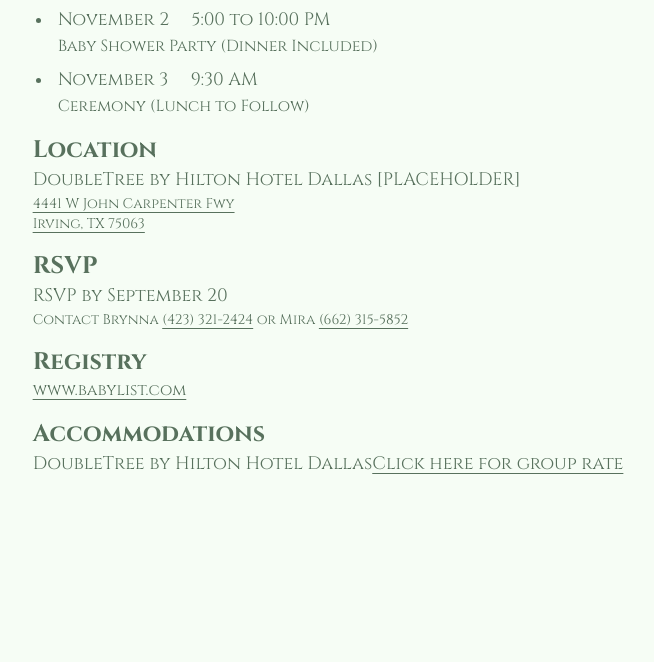
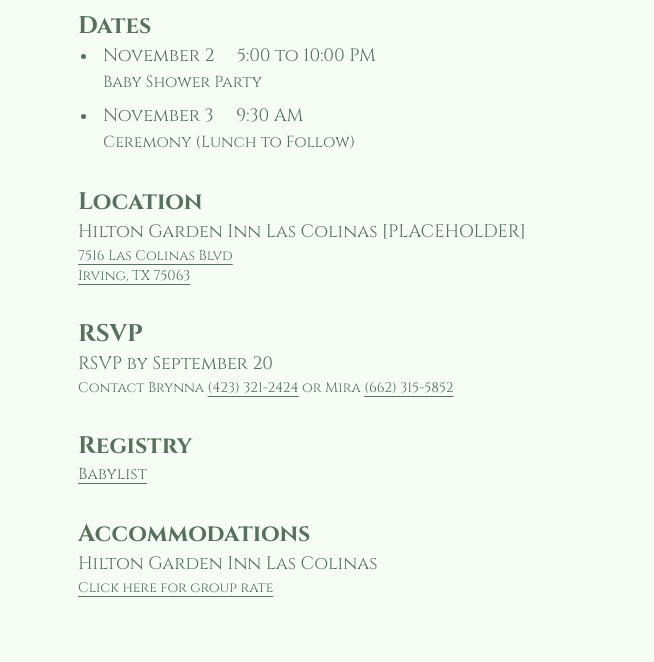
Before and after one commit to kishanpatel789/mirakash_baby_shower, a website: page main/index.html in a window 1280 px wide. Shown: the part 594-1256 px from the top of the page, without its empty margins (312-966 px from the left). Before the commit the page ends 1136 px from the top, so only its background shows below. Drawn offline with Linux system fonts and the light colour scheme.

Commit message:
Add new images

```diff
--- a/main/index.html
+++ b/main/index.html
@@ -1,11 +1,11 @@
 <!DOCTYPE html>
 <html lang="en" class="h-screen">
 <head>
-    <title>Baby Shower - Mira and Akash</title>
-    <meta charset="utf-8" />
-    <meta name="viewport" content="width=device-width, initial-scale=1.0">
+  <title>Baby Shower - Mira and Akash</title>
+  <meta charset="utf-8" />
+  <meta name="viewport" content="width=device-width, initial-scale=1.0">
 
-    <meta name="description" content="Join us for a celebration of new life in Akash and Mira's family!" />
+  <meta name="description" content="Join us for a celebration of new life in Akash and Mira's family!" />
 
   <meta property="og:title" content="Baby Shower - Mira and Akash"><meta property="og:type" content="website">
   <meta property="og:description" content="Join us for a celebration of new life in Akash and Mira's family!">
@@ -21,7 +21,7 @@
   <meta property="twitter:domain" content="mirakash-baby.com">
 
   <link rel="canonical" href="https://mirakash-baby.com" />
-  <!-- <link rel="icon" type="image/svg+xml" href="https://kpdata.dev/theme/svg/Favicon.svg" /> -->
+  <link rel="icon" type="image/png" href="/static/images/BabyShowerFaviconP_96.png" />
 
   <link href="./static/css/main.css" rel="stylesheet">
 
@@ -33,7 +33,7 @@
 <body class="text-mabpri bg-mabsec flex flex-col h-screen">
   <main class="mx-auto px-2 pb-16">
     <div class="flex flex-col items-center">
-      <img src="./static/images/BabyShowerLogo.png" alt="">
+      <img src="/static/images/BabyShowerLogoT_500.png" alt="Baby shower logo">
       <h1 class="text-center">A Baby Shower For <br> Mira and Akash</h1>
     </div>
 
@@ -42,7 +42,7 @@
       <ul>
         <li>
           <span>November 2 &nbsp; &nbsp; 5:00 to 10:00 PM</span><br>
-          <span>Baby Shower Party (Dinner Included) </span>
+          <span>Baby Shower Party</span>
         </li>
         <li>
           <span>November 3 &nbsp; &nbsp;  9:30 AM</span><br>
@@ -53,10 +53,10 @@
 
     <h2>Location</h2>
     <div class="info-section">
-      <p>DoubleTree by Hilton Hotel Dallas [PLACEHOLDER]</p>
+      <p>Hilton Garden Inn Las Colinas [PLACEHOLDER]</p>
       <p>
-        <a href="https://maps.app.goo.gl/Yt758No3ZieTV2m46">
-          4441 W John Carpenter Fwy<br>
+        <a href="https://maps.app.goo.gl/pMcWv5gThhbgGAZy7">
+          7516 Las Colinas Blvd<br>
           Irving, TX 75063
         </a>
       </p>
@@ -71,12 +71,13 @@
 
     <h2>Registry</h2>
     <div class="info-section">
-      <a href="#">www.babylist.com</a>
+      <a href="https://www.babylist.com/find">Babylist</a>
     </div>
 
     <h2>Accommodations</h2>
     <div class="info-section">
-      <p>DoubleTree by Hilton Hotel Dallas<a href="#">Click here for group rate</a></p>
+      <p>Hilton Garden Inn Las Colinas</p>
+      <p><a href="https://www.hilton.com/en/hotels/dfwlcgi-hilton-garden-inn-las-colinas/">Click here for group rate</a></p>
     </div>
 
   </main>
--- a/main/static/css/input.css
+++ b/main/static/css/input.css
@@ -11,7 +11,7 @@ h1 {
 }
 
 h2 {
-    @apply text-2xl mt-4 font-bold
+    @apply text-2xl mt-8 font-bold
 }
 
 h3 {
```
Also changed, not shown: main/static/css/main.css, main/static/images/BabyShowerFaviconP_96.png (added), main/static/images/BabyShowerLogoT_500.png (added), 1 other file.
